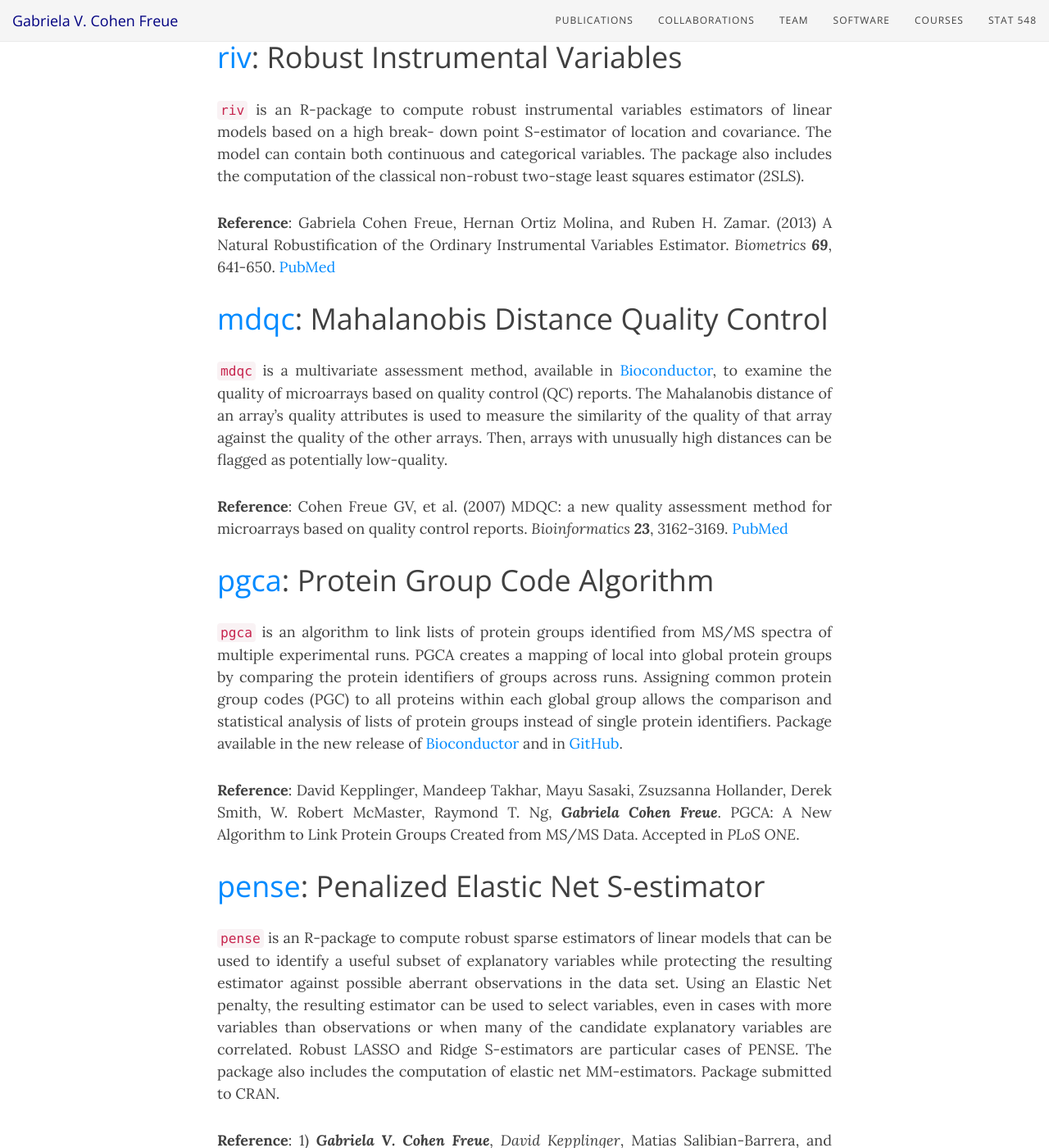
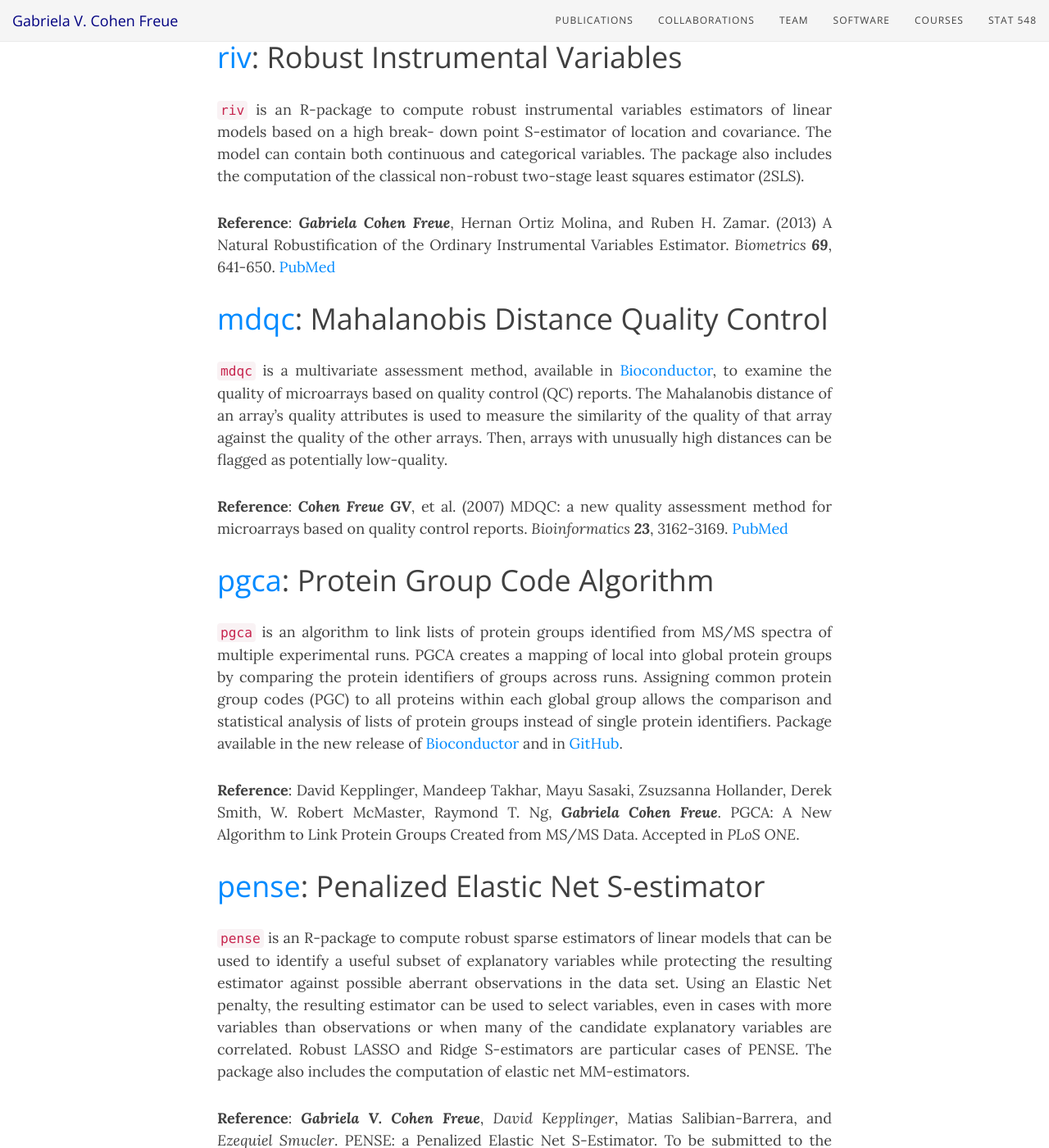
Before and after one commit to gcohenfr/gcohenfr.github.io, a Jekyll site: the page built from software.md, in a window 1280 px wide and 1400 px high, scrolled down 218 px. Shown: the whole window at 82% size. Built offline with Jekyll 4.4.1, drawn with Linux system fonts in a browser that asks for light colours; nearby versions of some CDN libraries; some of the changed text lies outside the part shown.

Commit message:
edit in software

```diff
--- a/software.md
+++ b/software.md
@@ -6,13 +6,13 @@ title: R-packages
 # [riv](https://cran.r-project.org/web/packages/riv/index.html): Robust Instrumental Variables
 `riv` is an R-package to compute robust instrumental variables estimators of linear models based on a high break- down point S-estimator of location and covariance. The model can contain both continuous and categorical variables. The package also includes the computation of the classical non-robust two-stage least squares estimator (2SLS).
 
-**Reference**: Gabriela Cohen Freue, Hernan Ortiz Molina, and Ruben H. Zamar. (2013) A Natural Robustification of the Ordinary Instrumental Variables Estimator. *Biometrics* ***69***, 641-650.
+**Reference**: ***Gabriela Cohen Freue***, Hernan Ortiz Molina, and Ruben H. Zamar. (2013) A Natural Robustification of the Ordinary Instrumental Variables Estimator. *Biometrics* ***69***, 641-650.
 [PubMed](https://www.ncbi.nlm.nih.gov/pubmed/23865476)
 
 # [mdqc](https://www.bioconductor.org/packages/release/bioc/html/mdqc.html): Mahalanobis Distance Quality Control
 `mdqc` is a multivariate assessment method, available in [Bioconductor](https://www.bioconductor.org), to examine the quality of microarrays based on quality control (QC) reports. The Mahalanobis distance of an array's quality attributes is used to measure the similarity of the quality of that array against the quality of the other arrays. Then, arrays with unusually high distances can be flagged as potentially low-quality.
 
-**Reference**: Cohen Freue GV, et al. (2007)  MDQC: a new quality assessment method for microarrays based on quality control reports. *Bioinformatics* ***23***, 3162-3169. [PubMed](https://www.ncbi.nlm.nih.gov/pubmed/17933854)
+**Reference**: ***Cohen Freue GV***, et al. (2007)  MDQC: a new quality assessment method for microarrays based on quality control reports. *Bioinformatics* ***23***, 3162-3169. [PubMed](https://www.ncbi.nlm.nih.gov/pubmed/17933854)
 
 # [pgca](https://bioconductor.org/packages/pgca/): Protein Group Code Algorithm
 `pgca` is an algorithm to link lists of protein groups identified from MS/MS spectra of multiple experimental runs. PGCA creates a mapping of local into global protein groups by comparing the protein identifiers of groups across runs. Assigning common protein group codes (PGC) to all proteins within each global group allows the comparison and statistical analysis of lists of protein groups instead of single protein identifiers. Package available in the new release of [Bioconductor](https://bioconductor.org/packages/pgca/) and in [GitHub](https://github.com/gcohenfr/pgca).
@@ -20,6 +20,6 @@ title: R-packages
 **Reference**: David Kepplinger, Mandeep Takhar, Mayu Sasaki, Zsuzsanna Hollander, Derek Smith, W. Robert McMaster, Raymond T. Ng, ***Gabriela Cohen Freue***. PGCA: A New Algorithm to Link Protein Groups Created from MS/MS Data. Accepted in *PLoS ONE*.
 
 # [pense](https://cran.r-project.org/package=pense): Penalized Elastic Net S-estimator
-`pense` is an R-package to compute robust sparse estimators of linear models that can be used to identify a useful subset of explanatory variables while protecting the resulting estimator against possible aberrant observations in the data set. Using an Elastic Net penalty, the resulting estimator can be used to select variables, even in cases with more variables than observations or when many of the candidate explanatory variables are correlated. Robust LASSO and Ridge S-estimators are particular cases of PENSE. The package also includes the computation of elastic net MM-estimators. Package submitted to CRAN.
+`pense` is an R-package to compute robust sparse estimators of linear models that can be used to identify a useful subset of explanatory variables while protecting the resulting estimator against possible aberrant observations in the data set. Using an Elastic Net penalty, the resulting estimator can be used to select variables, even in cases with more variables than observations or when many of the candidate explanatory variables are correlated. Robust LASSO and Ridge S-estimators are particular cases of PENSE. The package also includes the computation of elastic net MM-estimators.
 
-**Reference**: 1) ***Gabriela V. Cohen Freue***, *David Kepplinger*, Matias Salibian-Barrera, and *Ezequiel Smucler*. PENSE: a Penalized Elastic Net S-Estimator. To be submitted to the *Annals of Applied Statistics*, with accompanying CRAN library; Completed. Authors are ordered alphabetically. [pdf](https://gcohenfr.github.io/pdfs/PENSE_manuscript.pdf).
+**Reference**: ***Gabriela V. Cohen Freue***, *David Kepplinger*, Matias Salibian-Barrera, and *Ezequiel Smucler*. PENSE: a Penalized Elastic Net S-Estimator. To be submitted to the *Annals of Applied Statistics*, with accompanying CRAN library. [pdf](https://gcohenfr.github.io/pdfs/PENSE_manuscript.pdf).
```
